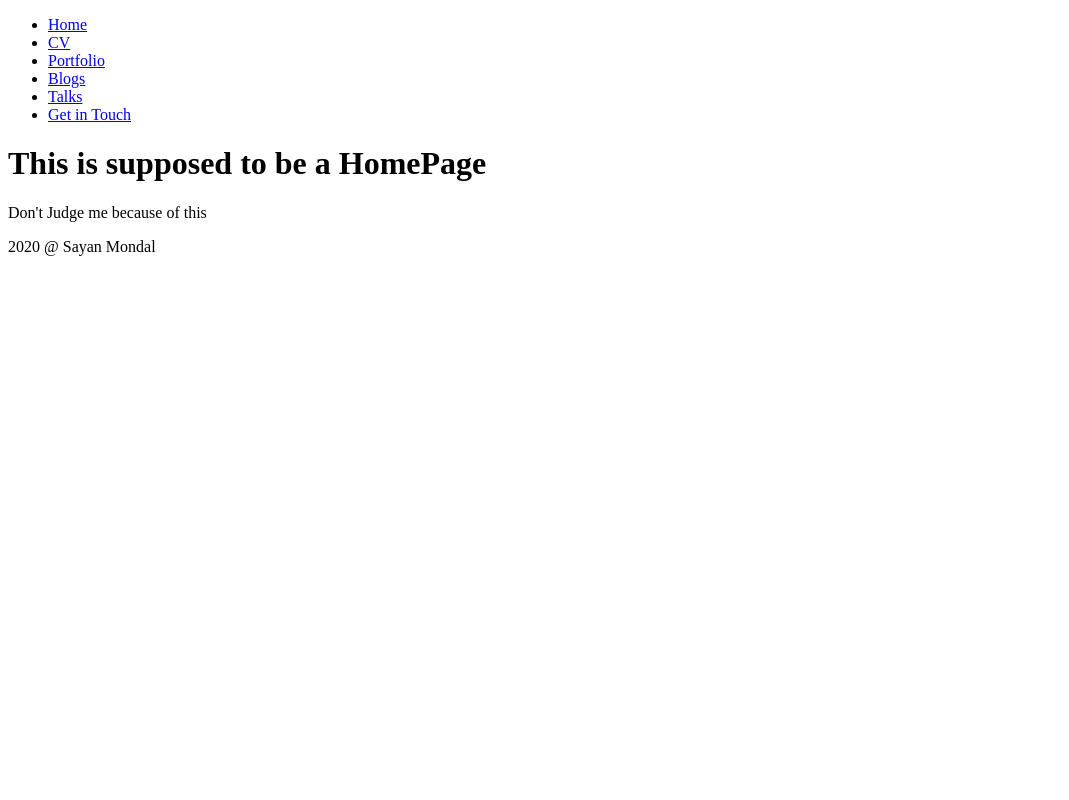
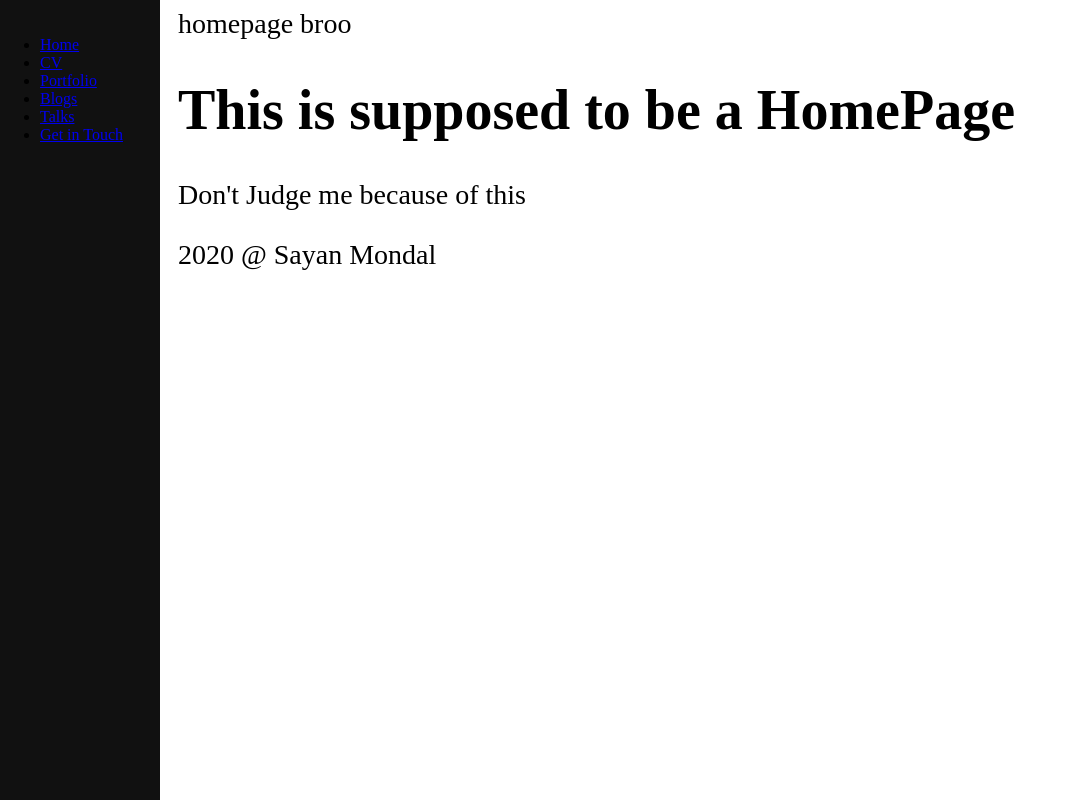
Before and after one commit to dev-willcode/portfolio, a Gatsby site: page /homepage in a window 1280 px wide. Shown: the whole page, without its empty margins (0-1069 px from the left). Built offline with nearby package versions, Linux system fonts and the light colour scheme; Gatsby itself is replaced by a stand-in of ours.

Commit message:
Added Sidenav

```diff
--- a/src/components/header.js
+++ b/src/components/header.js
@@ -1,34 +1,7 @@
 import React from "react"
-import { Link } from "gatsby"
-import { primaryRoute } from "../routes/primary"
 
-const Header = () => {
-  return (
-    <header>
-      <nav>
-        <ul>
-          <li>
-            <Link to={primaryRoute.home}>Home</Link>
-          </li>
-          <li>
-            <Link to={primaryRoute.cv}>CV</Link>
-          </li>
-          <li>
-            <Link to={primaryRoute.portfolio}>Portfolio</Link>
-          </li>
-          <li>
-            <Link to={primaryRoute.blog}>Blogs</Link>
-          </li>
-          <li>
-            <Link to={primaryRoute.talks}>Talks</Link>
-          </li>
-          <li>
-            <Link to={primaryRoute.contact}>Get in Touch</Link>
-          </li>
-        </ul>
-      </nav>
-    </header>
-  )
+const Header = ({ children }) => {
+  return <header>{children}</header>
 }
 
 export default Header
--- a/src/components/layout.js
+++ b/src/components/layout.js
@@ -1,13 +1,18 @@
 import React from "react"
 import Header from "../components/header"
 import Footer from "../components/footer"
+import Menu from "../menu/menu"
+import layoutStyles from "../styles/layout.module.css"
 
-const Layout = ({ children }) => {
+const Layout = ({ children, header }) => {
   return (
     <div>
-      <Header />
-      {children}
-      <Footer />
+      <Menu />
+      <div className={layoutStyles.main}>
+        <Header>{header}</Header>
+        {children}
+        <Footer />
+      </div>
     </div>
   )
 }
--- /dev/null
+++ b/src/menu/menu.js
@@ -0,0 +1,35 @@
+import React from "react"
+import { primaryRoute } from "../routes/primary"
+import { Link } from "gatsby"
+import menuStyles from "../styles/sidebar.module.css"
+
+const Menu = () => {
+  return (
+    <div className={menuStyles.main}>
+      <nav>
+        <ul>
+          <li>
+            <Link to={primaryRoute.home}>Home</Link>
+          </li>
+          <li>
+            <Link to={primaryRoute.cv}>CV</Link>
+          </li>
+          <li>
+            <Link to={primaryRoute.portfolio}>Portfolio</Link>
+          </li>
+          <li>
+            <Link to={primaryRoute.blog}>Blogs</Link>
+          </li>
+          <li>
+            <Link to={primaryRoute.talks}>Talks</Link>
+          </li>
+          <li>
+            <Link to={primaryRoute.contact}>Get in Touch</Link>
+          </li>
+        </ul>
+      </nav>
+    </div>
+  )
+}
+
+export default Menu
--- a/src/pages/homepage.js
+++ b/src/pages/homepage.js
@@ -4,7 +4,7 @@ import "../styles/homepage.module.css"
 
 const Home = () => {
   return (
-    <Layout>
+    <Layout header={"homepage broo"}>
       <h1>This is supposed to be a HomePage</h1>
       <p>Don't Judge me because of this</p>
     </Layout>
--- /dev/null
+++ b/src/styles/layout.module.css
@@ -0,0 +1,5 @@
+.main {
+  margin-left: 160px; /* Same as the width of the sidenav */
+  font-size: 28px; /* Increased text to enable scrolling */
+  padding: 0px 10px;
+}
--- /dev/null
+++ b/src/styles/sidebar.module.css
@@ -0,0 +1,11 @@
+.main {
+  height: 100%;
+  width: 160px;
+  position: fixed;
+  z-index: 1;
+  top: 0;
+  left: 0;
+  background-color: #111;
+  overflow-x: hidden;
+  padding-top: 20px;
+}
```
